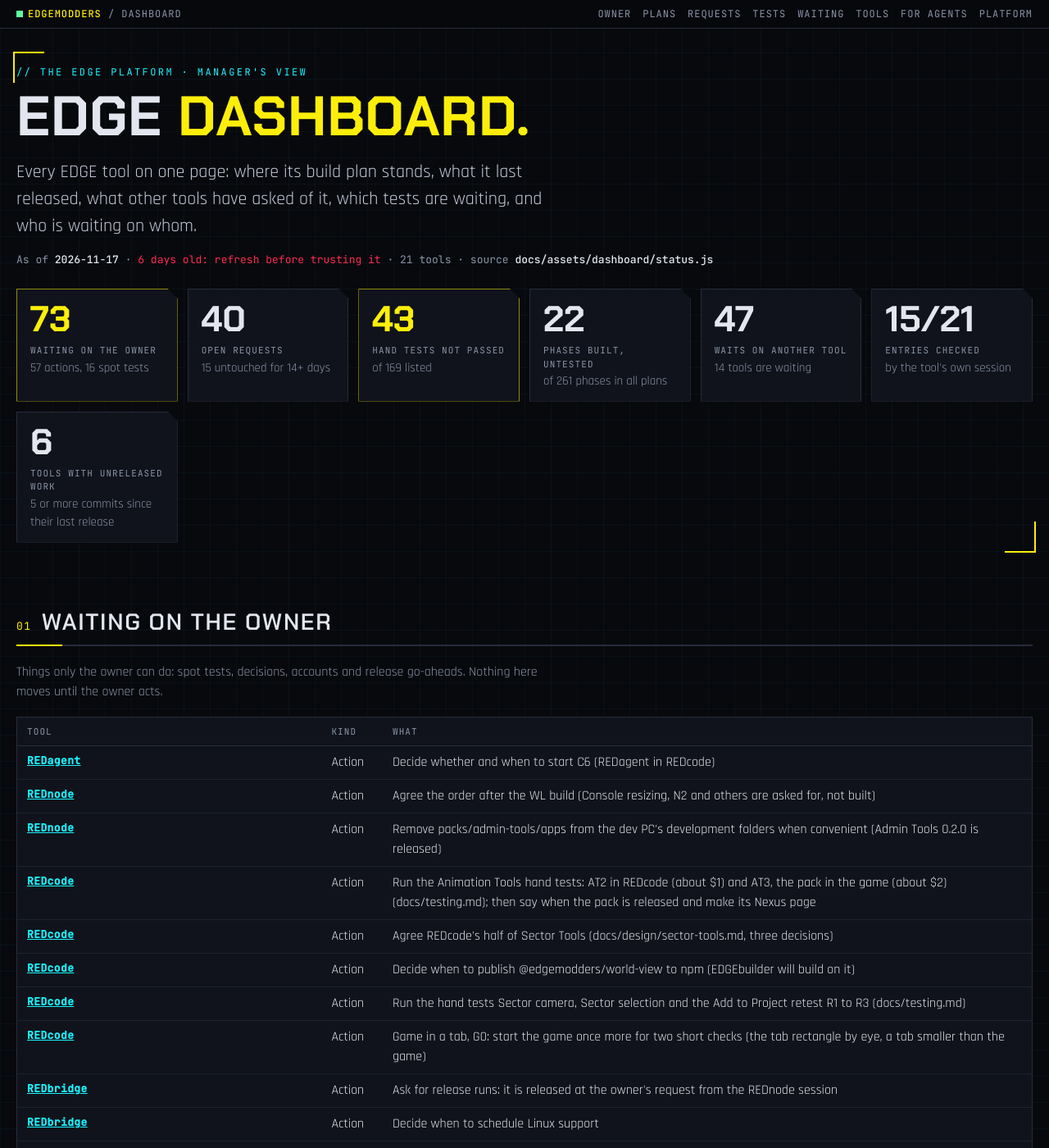
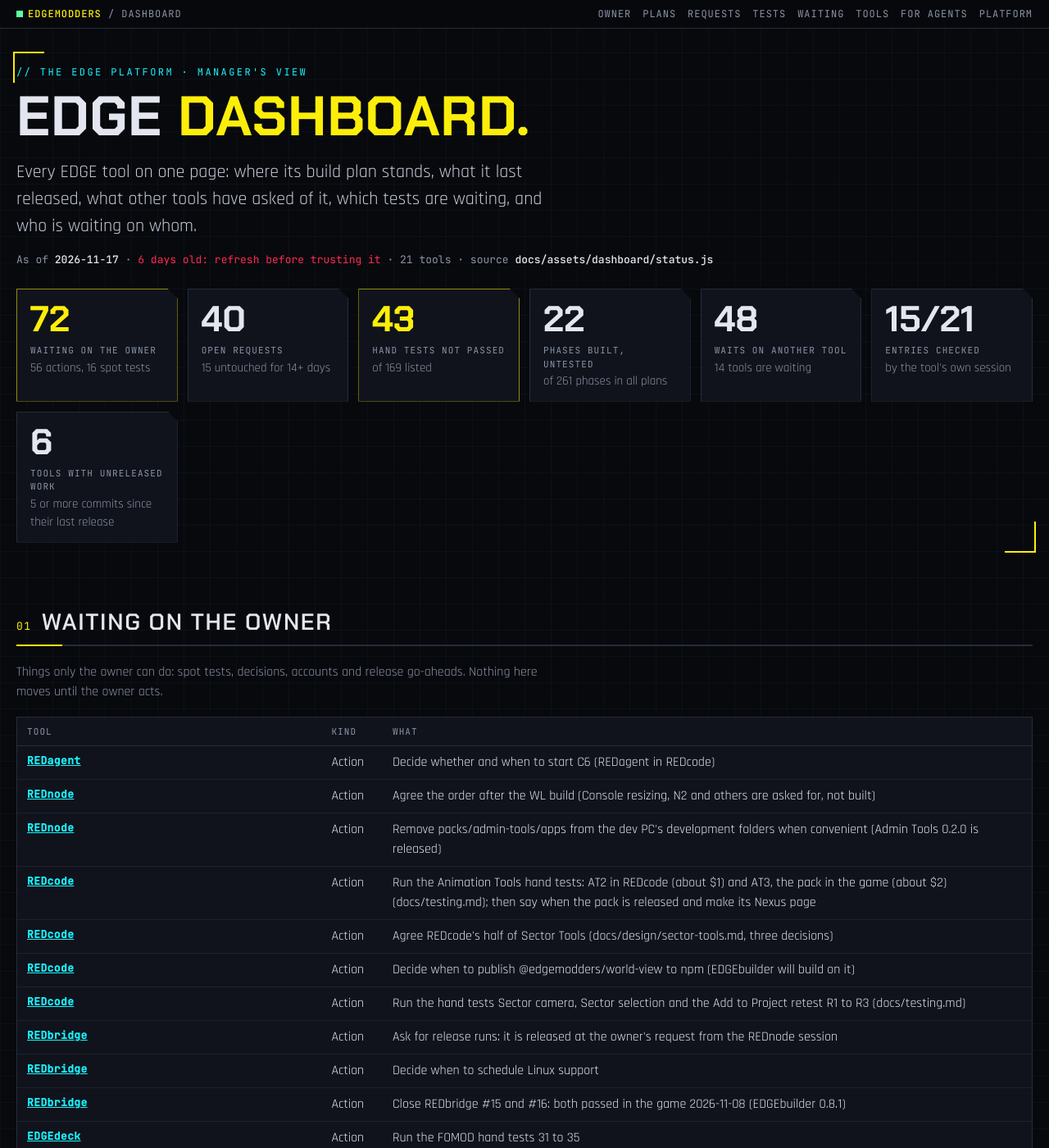
Before and after one commit to Edgemodders/EDGEweb, a Jekyll site: the page docs/dashboard.html, which Jekyll copies as it is, in a window 1280 px wide and 1400 px high. Shown: the whole window at 82% size. Built offline with Jekyll 4.4.1, drawn with Linux system fonts in a browser that asks for light colours.

Commit message:
Dashboard: REDcode, the game in a tab spikes done, waits on REDbridge #22

```diff
--- a/docs/assets/dashboard/status.js
+++ b/docs/assets/dashboard/status.js
@@ -966,7 +966,7 @@ window.EDGE_STATUS ={
      },
      {
       "id": "GV",
-      "title": "The game in an editor tab: a docked window with a release key (docs/design/game-view.md, draft 0.2, agreed 2026-11-22: the helper in REDbridge); Spike 1 window control passed with the owner; G0 the webview lookup passed, two checks with the game running left; then G1",
+      "title": "The game in an editor tab: a docked window with a release key (docs/design/game-view.md, agreed 2026-11-22); spikes done with the owner (window control, the tab rectangle, a loop that keeps the game on a tab); G1 and G2 wait on REDbridge window.*",
       "status": "planned"
      }
     ]
@@ -1187,14 +1187,18 @@ window.EDGE_STATUS ={
      "who": "REDnode",
      "what": "#56 the overlay cursor in a windowed game follows the real pointer; the game in a tab (G2) needs it",
      "ref": "https://github.com/Edgemodders/REDnode/issues/56"
+    },
+    {
+     "who": "REDbridge",
+     "what": "#22 window.*: keep the game window docked on a webview tab; the game in a tab (G1, G2) needs it",
+     "ref": "https://github.com/Edgemodders/REDbridge/issues/22"
     }
    ],
    "ownerActions": [
     "Run the Animation Tools hand tests: AT2 in REDcode (about $1) and AT3, the pack in the game (about $2) (docs/testing.md); then say when the pack is released and make its Nexus page",
     "Agree REDcode's half of Sector Tools (docs/design/sector-tools.md, three decisions)",
     "Decide when to publish @edgemodders/world-view to npm (EDGEbuilder will build on it)",
-    "Run the hand tests Sector camera, Sector selection and the Add to Project retest R1 to R3 (docs/testing.md)",
-    "Game in a tab, G0: start the game once more for two short checks (the tab rectangle by eye, a tab smaller than the game)"
+    "Run the hand tests Sector camera, Sector selection and the Add to Project retest R1 to R3 (docs/testing.md)"
    ],
    "risks": [
     "REDbridge answers one call at a time"
--- a/docs/dashboard.html
+++ b/docs/dashboard.html
@@ -203,7 +203,7 @@ pre.how { background: #05060a; border: 1px solid var(--line); padding: 12px 14px
 </div>
 <div id="tip" role="tooltip"></div>
 
-<script src="assets/dashboard/status.js?v=250"></script>
+<script src="assets/dashboard/status.js?v=251"></script>
 <script>
 (function () {
   var S = window.EDGE_STATUS;
```
